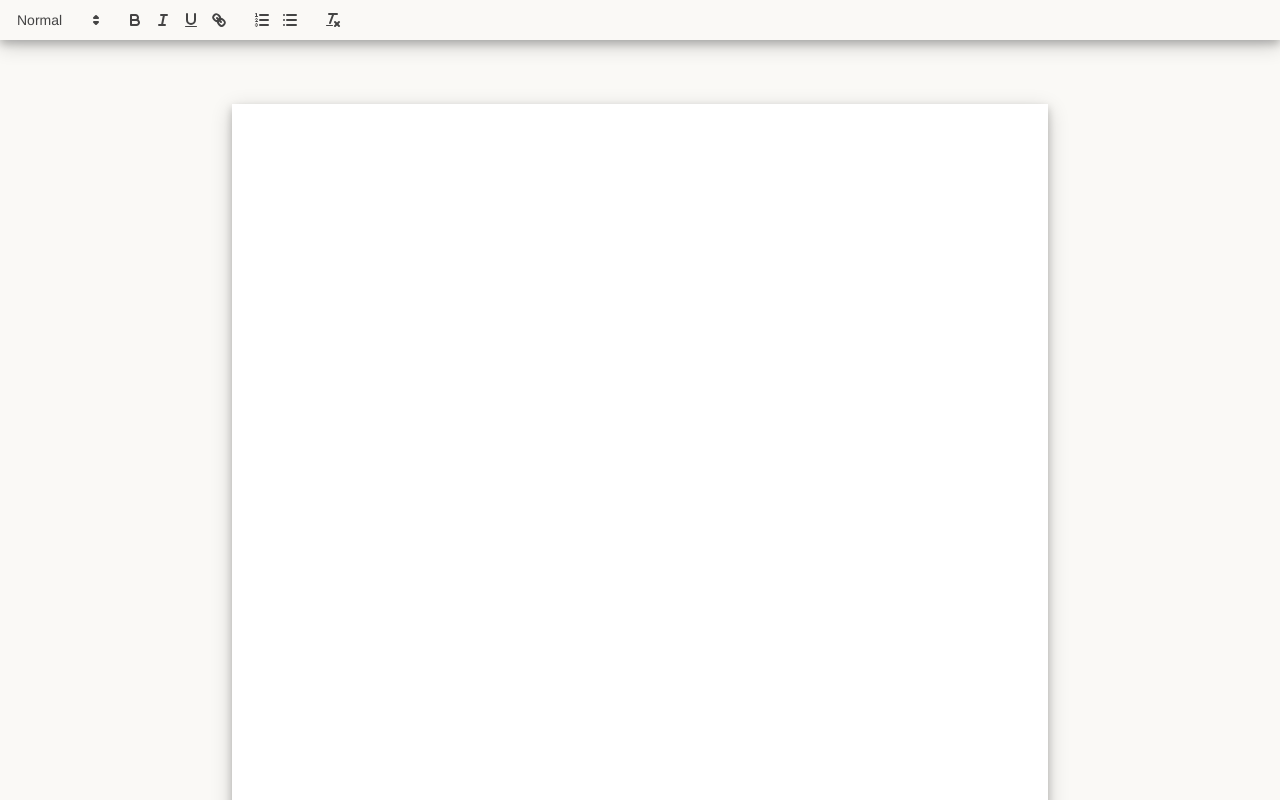
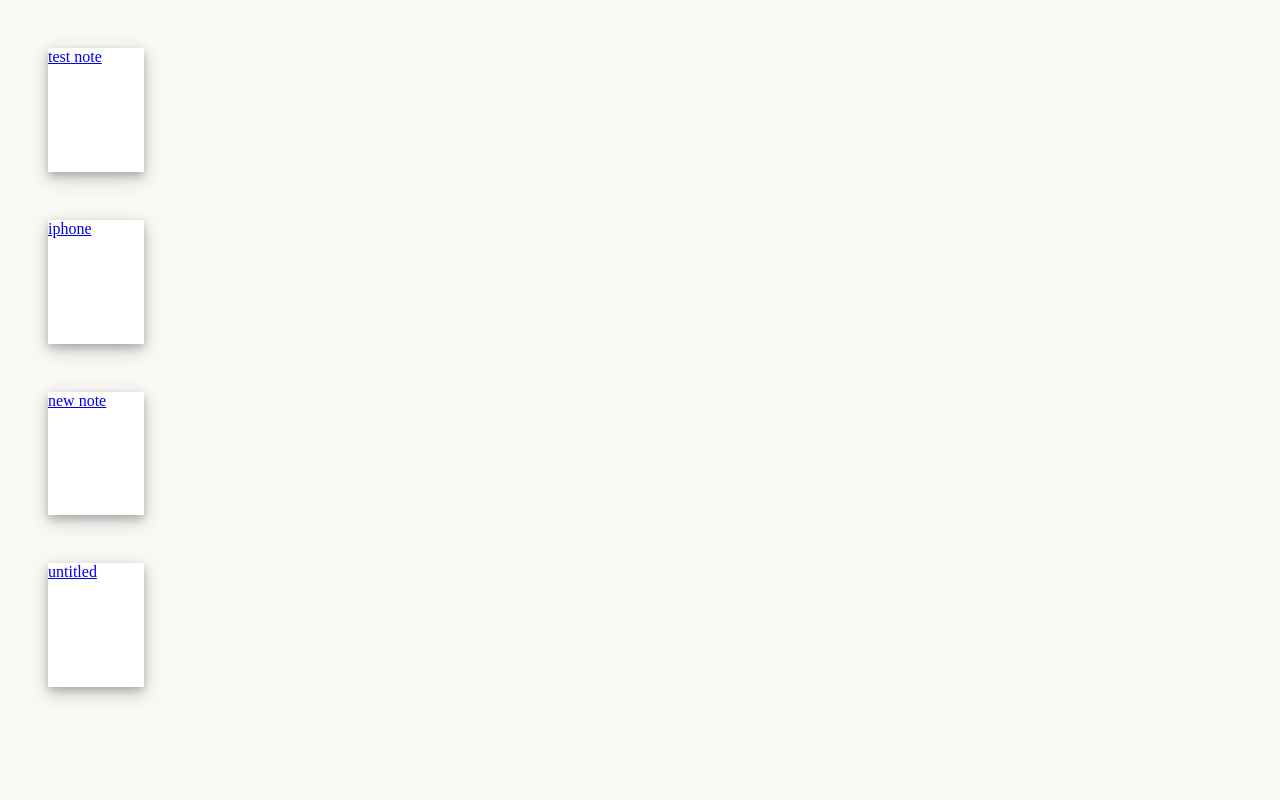
Before and after one commit to justinbusker/NeoDocs, a React (Vite) app in the folder client/: page / in a window 1280 px wide. Shown: the top 800 px of the page. Built offline with nearby package versions, Linux system fonts and the light colour scheme; no server answers.

Commit message:
added new document view / home screen to access different documents

```diff
--- a/client/package.json
+++ b/client/package.json
@@ -25,6 +25,7 @@
     "eslint-plugin-react-hooks": "^5.1.0-rc.0",
     "eslint-plugin-react-refresh": "^0.4.9",
     "globals": "^15.9.0",
+    "react-router-dom": "^6.26.2",
     "vite": "^5.4.1"
   }
 }
--- a/client/src/App.jsx
+++ b/client/src/App.jsx
@@ -1,14 +1,28 @@
 import { useState } from 'react'
-import reactLogo from './assets/react.svg'
-import viteLogo from '/vite.svg'
 import Texteditor from './Texteditor.jsx'
+import DocumentView from './Home.jsx'
+import {BrowserRouter, Routes, Route} from 'react-router-dom'
+
+const documents = [
+	{id : 1, title: "test note"},
+	{id : 2, title: "iphone "},
+	{id : 3, title: "new note"},
+	{id : 4, title: "untitled"},
+]
 
 function App() {
-  const [count, setCount] = useState(0)
 
   return (
     <>
-			<Texteditor />
+			<BrowserRouter>
+				<Routes>
+					<Route path="/" element={<DocumentView documents={documents}/>} />
+					<Route path="/texteditor/" >
+						<Route path=":id" element={<Texteditor />} />
+						<Route path="new" element={<Texteditor />} />
+					</Route>
+				</Routes>
+			</BrowserRouter>
     </>
   )
 }
--- /dev/null
+++ b/client/src/Home.jsx
@@ -0,0 +1,23 @@
+import {Routes, Route, Link} from 'react-router-dom'
+import Texteditor from './Texteditor.jsx'
+import './HomeStyles.css'
+export default function DocumentsView({documents}){
+	return(
+		<>
+				{
+				documents.map(document => {
+					const {id, title} = document
+					return (
+						<Link key={id} to={`texteditor/${id}`} >
+							<div className="homeDocument">
+								<p>{title}</p>
+							</div>
+						</Link>
+					)
+				})
+		}
+		</>
+
+
+	)
+}
--- /dev/null
+++ b/client/src/HomeStyles.css
@@ -0,0 +1,8 @@
+.homeDocument{
+	margin: .5in;
+	background-color: white;
+	width: 1in;
+	height: 1.29in;
+	box-shadow: 0 4px 8px 0 rgba(0, 0, 0, 0.2), 0 6px 20px 0 rgba(0, 0, 0, 0.19);
+
+}
--- a/client/src/main.jsx
+++ b/client/src/main.jsx
@@ -2,6 +2,7 @@ import { StrictMode } from 'react'
 import { createRoot } from 'react-dom/client'
 import App from './App.jsx'
 import './styles.css'
+import './HomeStyles.css'
 
 createRoot(document.getElementById('root')).render(
   <StrictMode>
```
Also changed, not shown: 1 other file (tests, documents, lock files or other folders).
